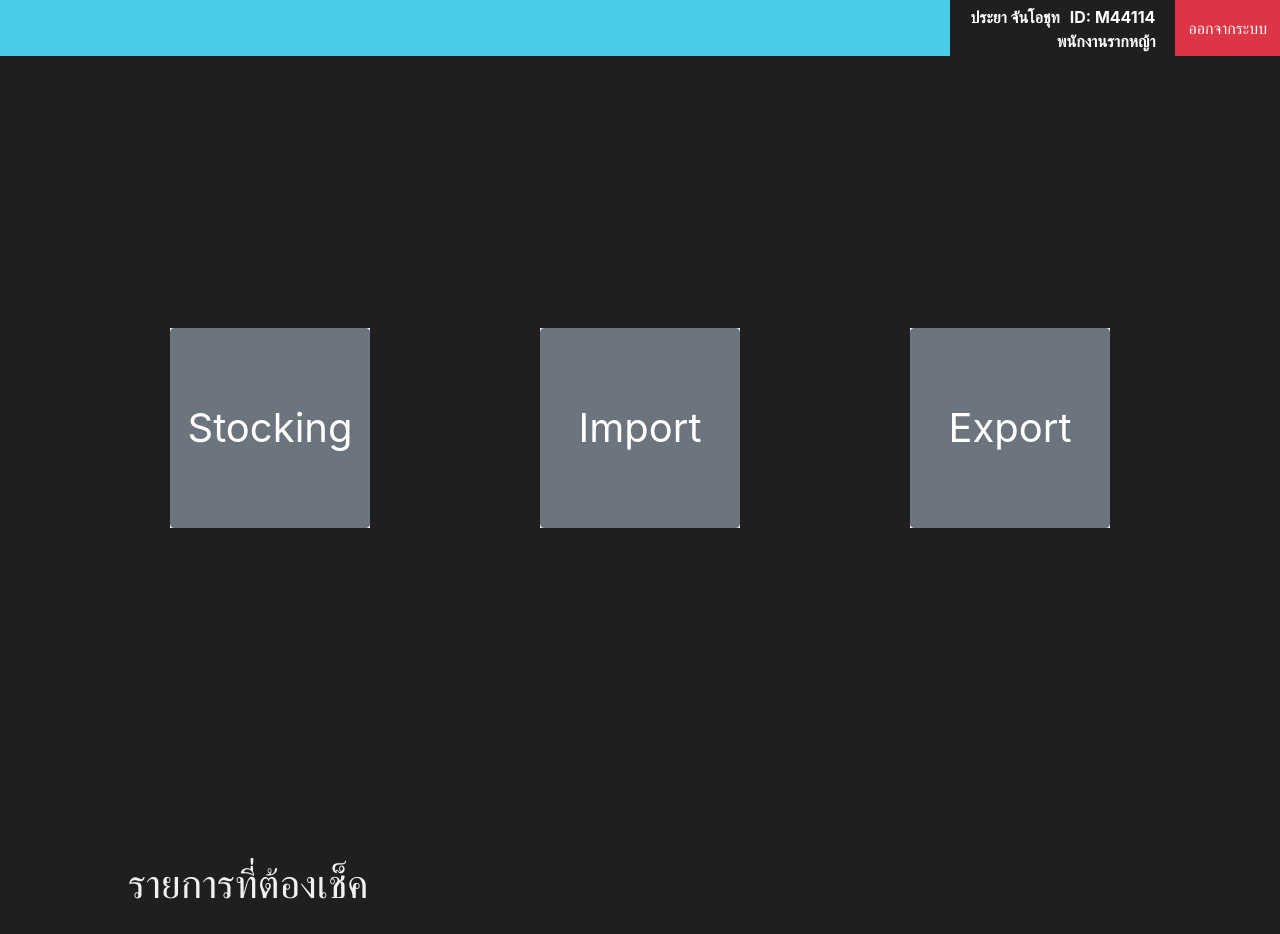
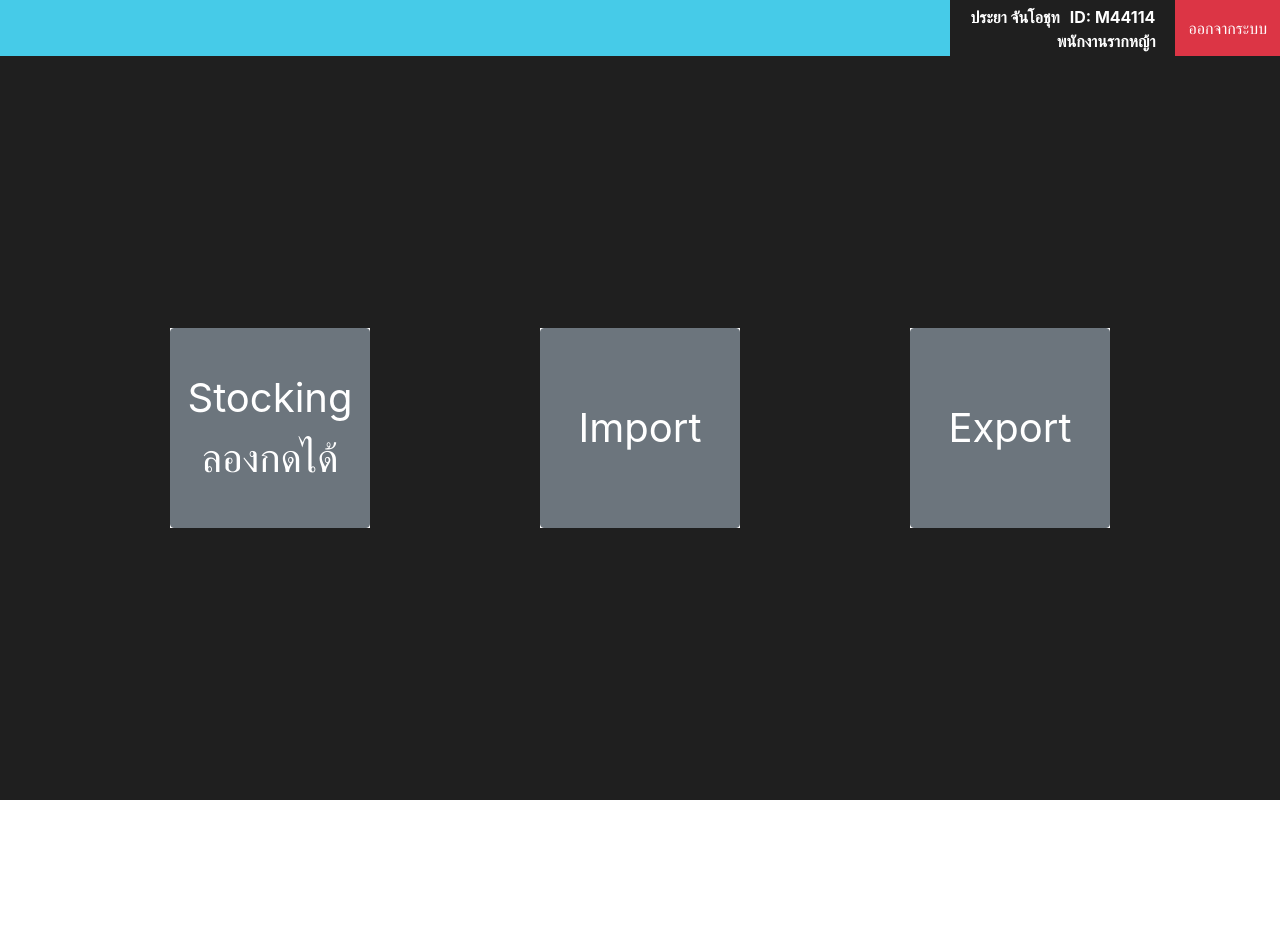
Before and after one commit to pounder-er/Pro-SE, a React (Create React App) app in the folder my-app/: page / in a window 1280 px wide. Shown: the top 934 px of the page. After the commit the page ends 800 px from the top, so only its background shows below. Built offline with nearby package versions, Linux system fonts and the light colour scheme.

Commit message:
เพิ่ม route กับ link

```diff
--- a/my-app/package.json
+++ b/my-app/package.json
@@ -12,6 +12,7 @@
     "react-dom": "^17.0.1",
     "react-icons": "^4.1.0",
     "react-pro-sidebar": "^0.5.0",
+    "react-router-dom": "^5.2.0",
     "react-scripts": "4.0.2",
     "reactstrap": "^8.9.0",
     "web-vitals": "^1.1.0"
--- a/my-app/src/App.js
+++ b/my-app/src/App.js
@@ -1,19 +1,26 @@
+//Import Components and Page
 import Main from './User/Stocking/Main'
 import Stock from './User/Stocking/Stock'
 import Import from './User/Stocking/Import'
-import ImportTable from './User/Stocking/ImportTable'
 import Export from './User/Stocking/Export'
-import ExportTable from './User/Stocking/ExportTable'
+
+import {BrowserRouter, Router, Route, Link, Redirect} from 'react-router-dom'
 
 function App() {
   return (
     <div>
-      <Main></Main>
-      <Stock></Stock>
+      {/* <Main></Main> */}
+      {/* <Stock></Stock>
       <Import></Import>
       <ImportTable></ImportTable>
       <Export></Export>
-      <ExportTable></ExportTable>
+      <ExportTable></ExportTable> */}
+
+      <Route exact path = '/' component = {Main}></Route>
+      <Route path = '/Stock' component = {Stock}></Route>
+      <Route path = '/Import' component = {Import}></Route>
+      <Route path = '/Export' component = {Export}></Route>
+
     </div>
   );
 }
--- a/my-app/src/User/Stocking/Main.js
+++ b/my-app/src/User/Stocking/Main.js
@@ -1,5 +1,12 @@
 import React from 'react';
 import './Style/Main.css'
+
+//Import Components and Page
+// import Stock from 'Stock'
+// import Import from 'Import'
+// import ImportTable from 'ImportTable'
+// import Export from 'Export'
+// import ExportTable from 'ExportTable'
 
 import {
     Button,
@@ -13,6 +20,7 @@ import {
     PaginationLink
 } from 'reactstrap';
 import 'bootstrap/dist/css/bootstrap.min.css';
+import {BrowserRouter, Router, Route, Link, Redirect} from 'react-router-dom'
 
 class Main extends React.Component {
     constructor(props) {
@@ -20,6 +28,21 @@ class Main extends React.Component {
         this.state = {
 
         }
+    }
+
+    onRoute =(route)=> {
+
+        // console.log(route)
+        if(route == "Stock"){
+
+        }
+        // else if(route == "Import"){
+
+        // }
+        // else if(route == "Export"){
+
+        // }
+
     }
 
     render() {
@@ -39,9 +62,10 @@ class Main extends React.Component {
 
                 <div className="ContentMain">
                     <body className="BodyMain">
-
                         {/* Place the icon here..... */}
-                        <Button style = {{width:'100%', height:'100%', fontSize:40}}>Stocking</Button>
+                        <Link to = '/Stock' style = {{width:'100%', height:'100%'}}>
+                            <Button onClick = {() => this.onRoute('Stock')} style = {{width:'100%', height:'100%', fontSize:40}}>Stocking ลองกดได้</Button>
+                        </Link>
                     </body>
 
                     <body className="BodyMain">
```
Also changed, not shown: my-app/src/index.js (+5 -2 lines), 1 other file (tests, documents, lock files or other folders).
